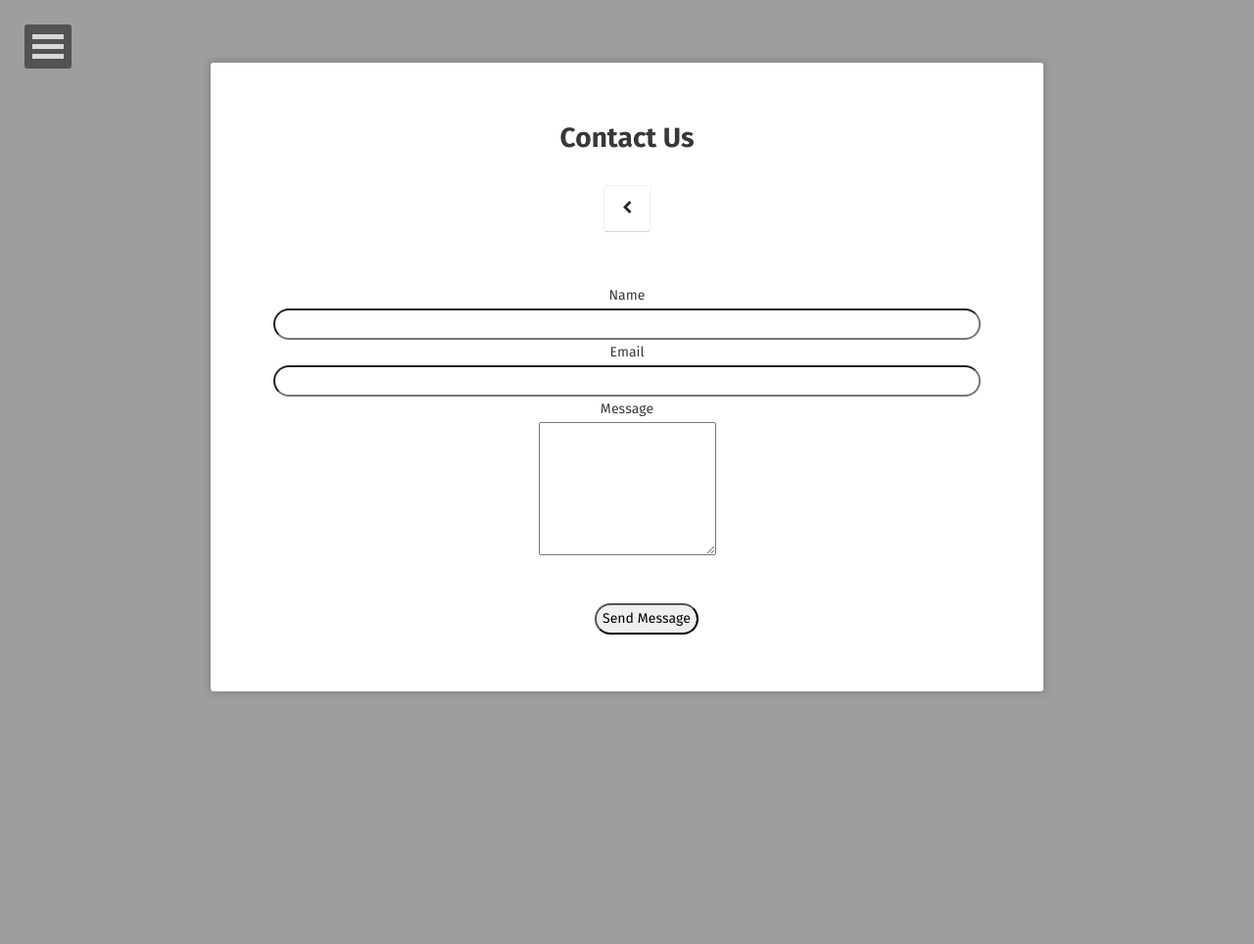
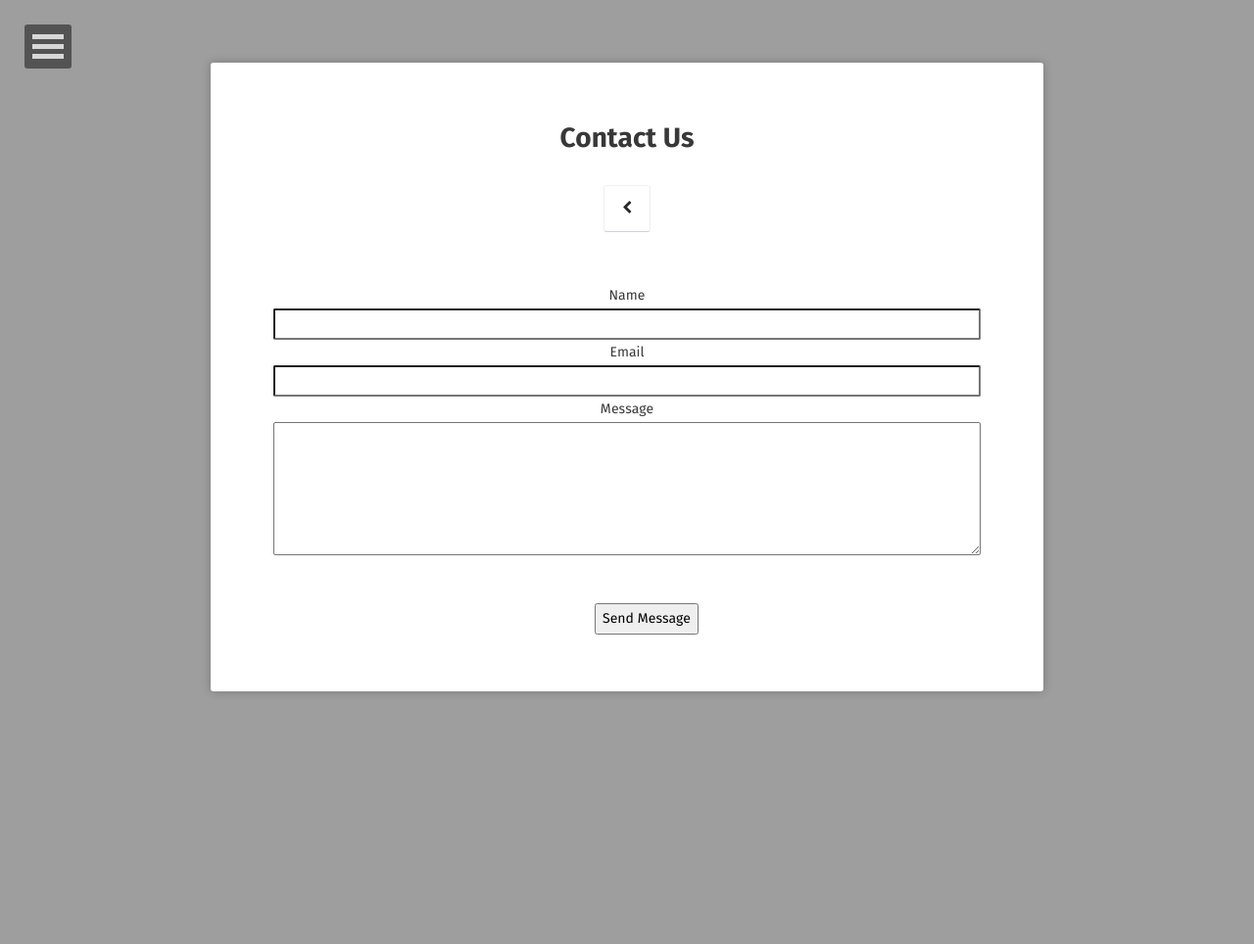
Before and after one commit to groblelaw/groblelaw.github.io, a Jekyll site: the page built from posts/index.md, in a window 1280 px wide. Shown: the whole page at 98% size. Built offline with Jekyll 4.4.1, drawn with Linux system fonts in a browser that asks for light colours; some web fonts are replaced.

```diff
--- a/posts/index.md
+++ b/posts/index.md
@@ -8,15 +8,15 @@ comments: false
 <form method="post" action="https://formspree.io/wgroble@tulane.edu" method="POST">
 	<div class="field half first">
 		<label for="name">Name</label><br />
-		<input type="text" name="name" id="name" />
+		<input type="text" name="name" id="name" style="width: 100%; border-radius: 2px;"/>
 	</div>
 	<div class="field half">
 		<label for="email">Email</label><br />
-		<input type="text" name="_replyto" id="email" />
+		<input type="text" name="_replyto" id="email" style="width: 100%; border-radius: 2px;"/>
 	</div>
 	<div class="field">
 		<label for="message">Message</label><br />
-		<textarea name="message" id="message" rows="5"></textarea>
+		<textarea name="message" id="message" rows="5" style="width: 100%; border-radius: 2px;"></textarea>
 	</div>
 	<ul class="actions">
 	<br />
@@ -26,15 +26,3 @@ comments: false
 	</ul>
 </form>
 </div>
-<style>
-	#contact-container{
-
-	}
-	input[type=text] {
-		width: 100%;
-	}
-	input {
-		border-radius: 25px;
-	}
-
-</style>
```
